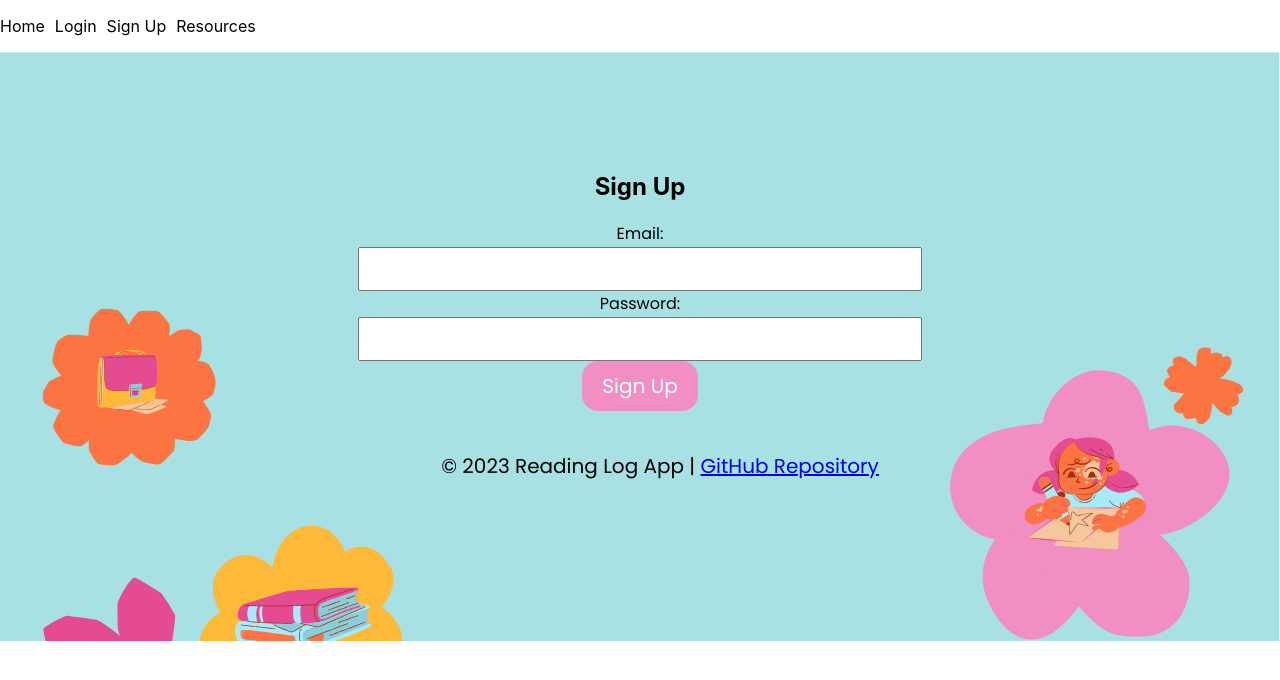
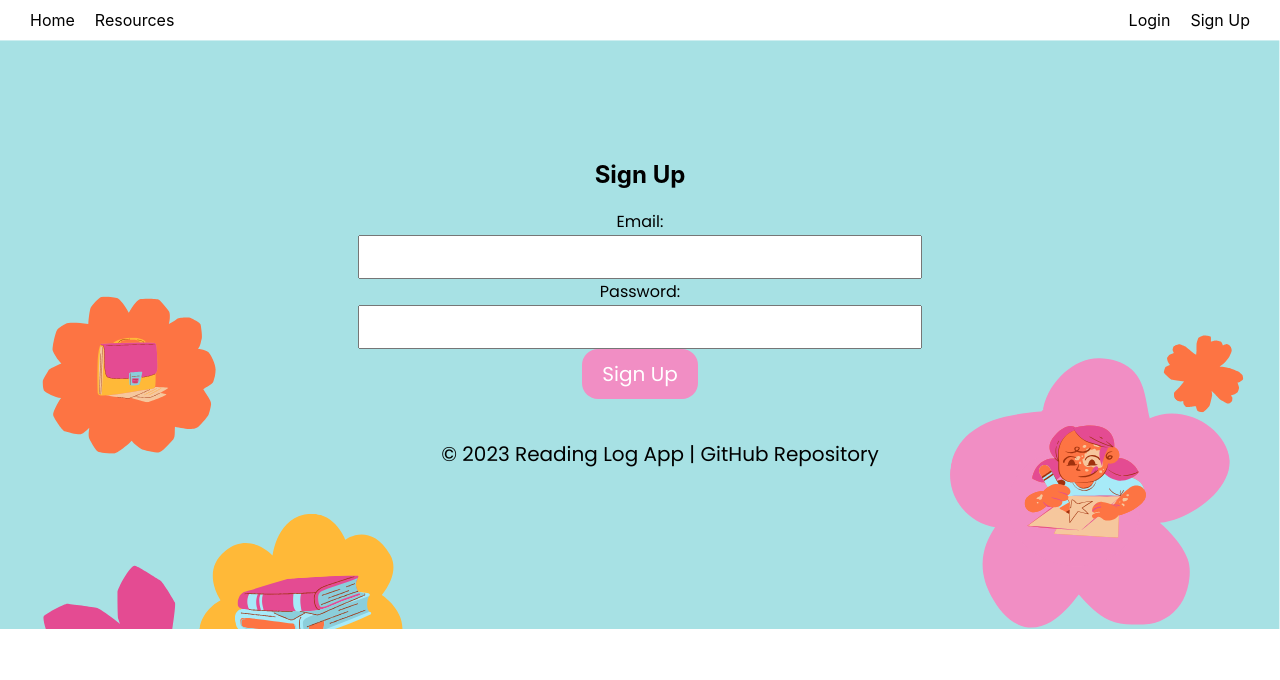
Before and after one commit to maldolt/Milestone_3, a React (Create React App) app: page /signup in a window 1280 px wide. Shown: the top 680 px of the page. Built offline with nearby package versions, Linux system fonts and the light colour scheme; no server answers; the database is empty.

Commit message:
fixed resource page

```diff
--- a/src/components/NavBar.jsx
+++ b/src/components/NavBar.jsx
@@ -2,22 +2,24 @@ import React from 'react';
 import { Link } from 'react-router-dom';
 import './styles/Navbar.scss';
 
-
 function Navbar() {
   return (
     <nav>
-      <ul>
+
+      <ul className="navbar-right">
         <li>
           <Link to="/">Home</Link>
         </li>
+        <li>
+          <Link to="/resources">Resources</Link>
+        </li>
+      </ul>
+      <ul className="navbar-left">
         <li>
           <Link to="/login">Login</Link>
         </li>
         <li>
           <Link to="/signup">Sign Up</Link>
-        </li>
-        <li>
-          <Link to="/resources">Resources</Link>
         </li>
       </ul>
     </nav>
--- a/src/components/Resources.jsx
+++ b/src/components/Resources.jsx
@@ -6,16 +6,17 @@ const Resources = () => {
     <div className="resources-container">
       <h1>Resources</h1>
       <div className="resource-links">
+      <div className="resource">
+          <a href="https://www.getepic.com/" target="_blank" rel="noopener noreferrer">
+            <img src="https://play-lh.googleusercontent.com/4C7CwtFYnqg_nlr9djM7EH0uZHq2iqpad3K1LEBTD0471EuTqKIZZp-dPf3YmseaPN4" alt="Get Epic" />
+          </a>
+        </div>
         <div className="resource">
           <a href="https://storylineonline.net/" target="_blank" rel="noopener noreferrer">
             <img src="https://libapps-au.s3-ap-southeast-2.amazonaws.com/accounts/203715/images/Screen_Shot_2020-06-01_at_8.07.28_PM.png" alt="Story Online" />
           </a>
         </div>
-        <div className="resource">
-          <a href="https://www.getepic.com/" target="_blank" rel="noopener noreferrer">
-            <img src="https://i0.wp.com/westhill.wandsworth.sch.uk/wp-content/uploads/2021/01/get-epic.png?fit=225%2C225&ssl=1" alt="Get Epic" />
-          </a>
-        </div>
+
         <div className="resource">
           <a href="https://www.vooks.com/" target="_blank" rel="noopener noreferrer">
             <img src="https://images.crunchbase.com/image/upload/c_lpad,f_auto,q_auto:eco,dpr_1/bbnmzvhs4sxzp4vqxquq" alt="Resource 3" />
--- a/src/components/styles/Navbar.scss
+++ b/src/components/styles/Navbar.scss
@@ -1,21 +1,29 @@
-/* Define your Navbar styles here */
+@import 'variables'; // Import your variables
+
 nav {
+  display: flex;
+  justify-content: space-between;
+  padding: 10px 20px;
+}
+
 ul {
+  display: flex;
   list-style: none;
+  margin: 0;
   padding: 0;
+}
 
 li {
-        display: inline;
+  margin-left: 10px;
   margin-right: 10px;
+}
 
 a {
   text-decoration: none;
-          color: #000;
+  color: #000; /* Adjust the link color */
+}
 
-          &:hover {
-            color: #a7e1e4;
+a:hover {
+  text-decoration: underline;
+  color: $btn-hover-color;
 }
-        }
-      }
-    }
-  }
--- a/src/components/styles/_variables.scss
+++ b/src/components/styles/_variables.scss
@@ -2,14 +2,12 @@
 
 // Colors
 $primary-color: #f18ec4;
-$accent-color: rgb(243, 206, 138);
+$accent-color: #ffb938;
 $notification-shadow-color: rgb(176, 238, 249);
 $notification-bg-color: rgb(249, 252, 253);
-$alphabet-bg-color: white;
-$alphabet-hover-color: rgb(29, 133, 153);
-$alphabet-disabled-color: rgb(241, 156, 45);
+$btn-hover-color: #fd7443;
 $reset-bg-color: orange;
-$reset-hover-color: $accent-color;
+
 
 
 // Fonts
--- a/src/components/styles/styles.scss
+++ b/src/components/styles/styles.scss
@@ -74,9 +74,15 @@
   position: relative;
   bottom: 0;
   width: 100%;
+  font-family: $font-family;
 }
 .resources-container {
   text-align: center;
+  font-family: $font-family;
+  padding: 100px;
+  background-image: url('./background.svg');
+  background-size: cover;
+  background-repeat: no-repeat;
 
   .resource-links {
     display: flex;
```
Lines whose indentation alone changed are shown as unchanged.
